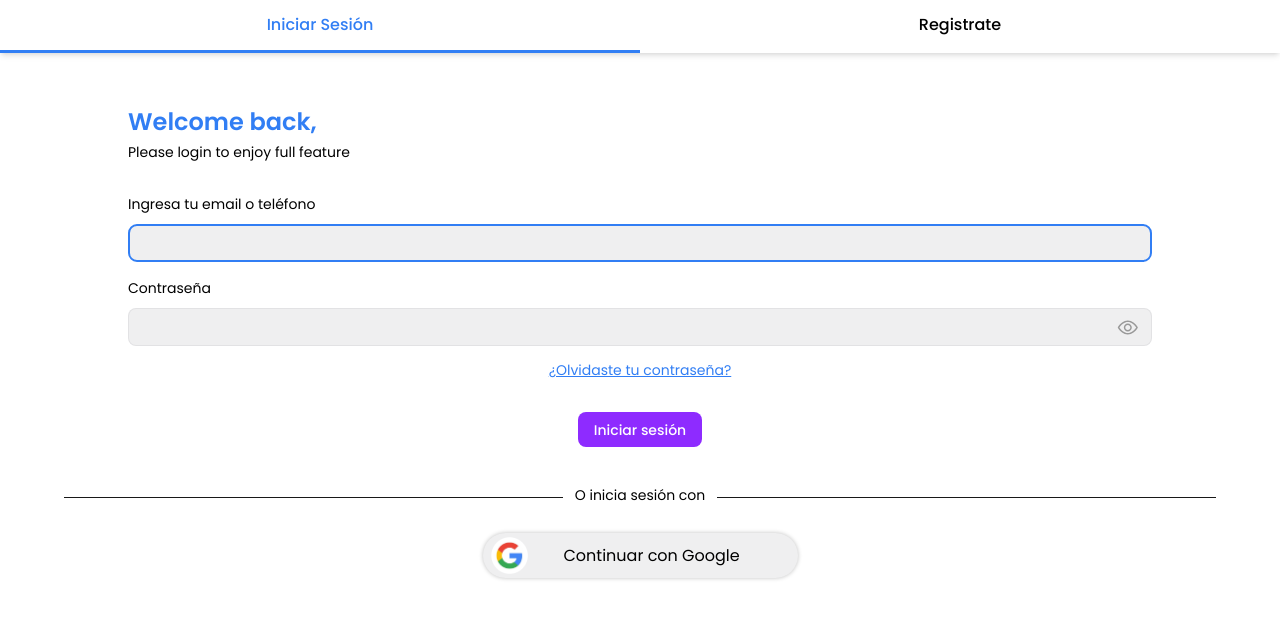
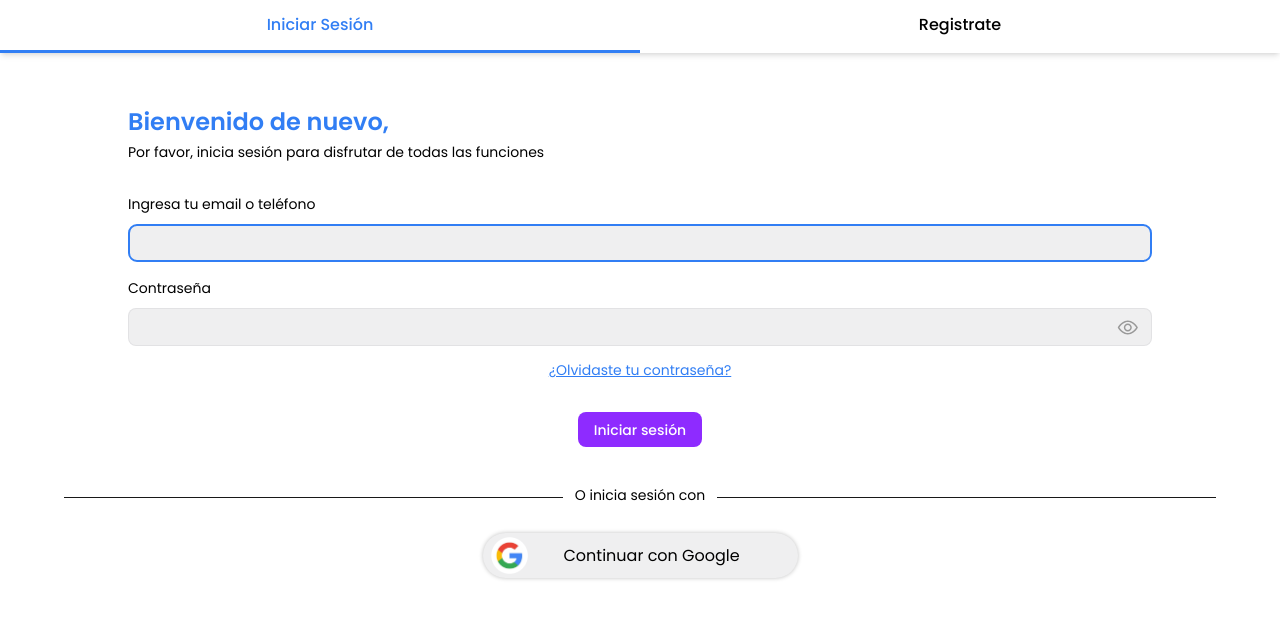
Before and after one commit to No-Country-simulation/h2-05-t-node-react, a React (Vite) app in the folder frontend/: page /login in a window 1280 px wide. Shown: the top 618 px of the page. Built offline with nearby package versions, Linux system fonts and the light colour scheme.

Commit message:
refactor: update navigation to home

```diff
--- a/frontend/src/components/auth/LoginForm.jsx
+++ b/frontend/src/components/auth/LoginForm.jsx
@@ -50,7 +50,7 @@ const LoginForm = () => {
 
         if (!isValid) return
 
-        navigate('/matches')
+        navigate('/')
     }
 
     return (
--- a/frontend/src/pages/LoginPage.jsx
+++ b/frontend/src/pages/LoginPage.jsx
@@ -7,7 +7,7 @@ const LoginPage = () => {
   return (
     <>
       <Navbar />
-      <WelcomeMessage title='Welcome back,' message='Please login to enjoy full feature' />
+      <WelcomeMessage title='Bienvenido de nuevo,' message='Por favor, inicia sesión para disfrutar de todas las funciones' />
       <LoginForm />
       <GoogleButton title='O inicia sesión con' />
     </>
```
